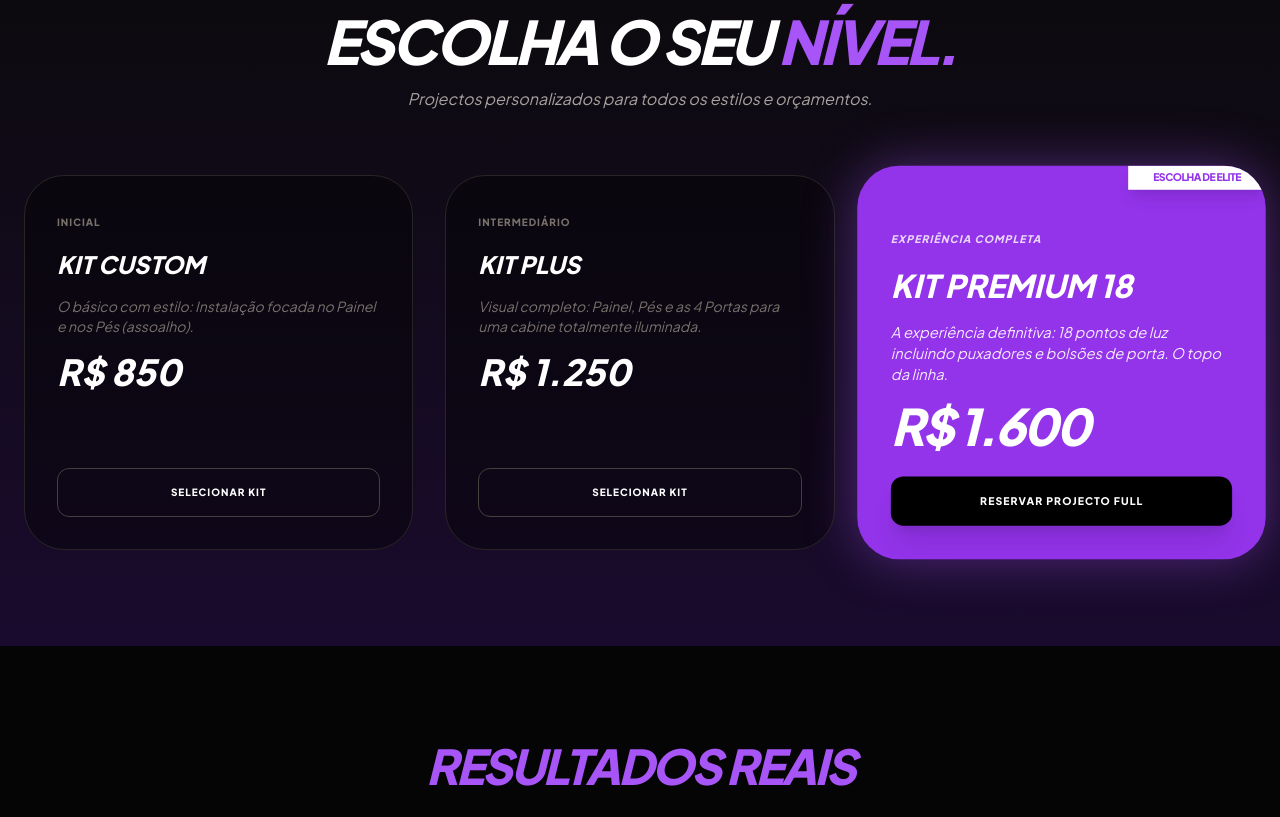
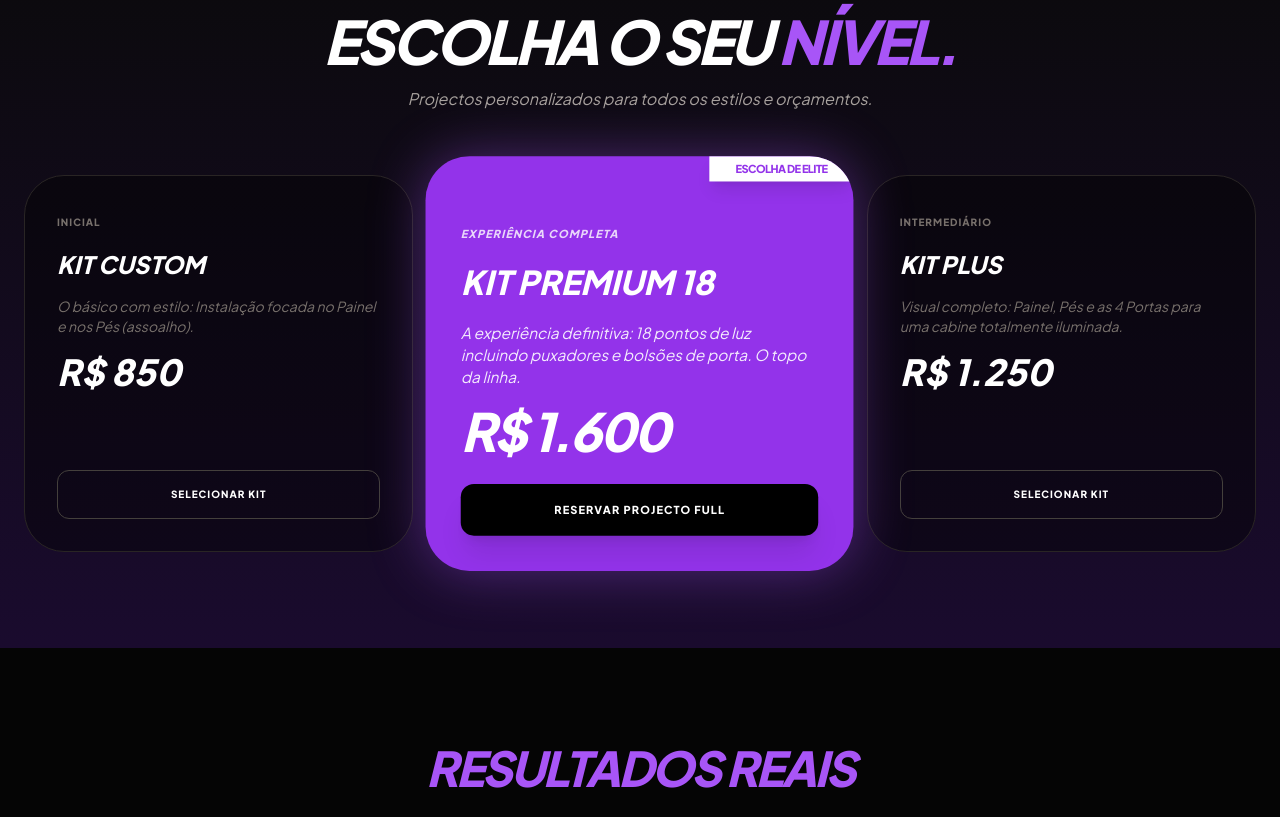
Before and after one commit to Bellopohha/mw-neon, a website: page index.html in a window 1280 px wide. Shown: the part 1645-2462 px from the top of the page. Drawn offline with nearby package versions, Linux system fonts and the light colour scheme.

Commit message:
Update index.html

```diff
--- a/index.html
+++ b/index.html
@@ -118,7 +118,7 @@
         </div>
     </section>
 
-    <!-- Pacotes de Serviço - DESTAQUE NO PREMIUM -->
+    <!-- Pacotes de Serviço - PREMIUM NO CENTRO -->
     <section class="py-24 px-6 bg-cyber">
         <div class="max-w-7xl mx-auto space-y-16">
             <div class="text-center space-y-4">
@@ -127,38 +127,38 @@
             </div>
 
             <div class="grid md:grid-cols-3 gap-8 items-stretch">
-                <!-- Kit Custom -->
-                <div class="bg-black/40 border border-stone-800 p-8 rounded-[2.5rem] space-y-6 flex flex-col justify-between">
+                <!-- Kit Custom (Lado Esquerdo) -->
+                <div class="bg-black/40 border border-stone-800 p-8 rounded-[2.5rem] space-y-6 flex flex-col justify-between md:order-1">
                     <div class="space-y-4">
                         <span class="text-[10px] font-black uppercase tracking-widest text-stone-500">Inicial</span>
                         <h3 class="text-2xl font-black uppercase italic">Kit Custom</h3>
                         <p class="text-sm text-stone-500 italic">O básico com estilo: Instalação focada no Painel e nos Pés (assoalho).</p>
                         <div class="text-4xl font-black italic text-white">R$ 850</div>
                     </div>
-                    <a href="https://wa.me/message/OGFM7AEP7MNSP1?text=Olá! Quero agendar o Kit Custom (Painel e Pés) por R$ 850." class="block text-center border border-stone-700 py-4 rounded-xl font-black uppercase tracking-widest text-[10px] hover:bg-stone-800 transition-all">Selecionar Kit</a>
+                    <a href="https://wa.me/message/OGFM7AEP7MNSP1?text=Olá! Quero agendar o Kit Custom (Painel e Pés) por R$ 850." class="block text-center border border-stone-700 py-4 rounded-xl font-black uppercase tracking-widest text-[10px] hover:bg-stone-800 transition-all text-white">Selecionar Kit</a>
                 </div>
 
-                <!-- Kit Plus -->
-                <div class="bg-black/40 border border-stone-800 p-8 rounded-[2.5rem] space-y-6 flex flex-col justify-between">
+                <!-- Kit Premium 18 Pontos (O DESTAQUE NO CENTRO) -->
+                <div class="bg-purple-600 text-white p-8 rounded-[2.5rem] space-y-6 shadow-[0_0_50px_rgba(168,85,247,0.4)] relative overflow-hidden flex flex-col justify-between transform md:scale-110 z-10 md:order-2">
+                    <div class="absolute top-0 right-0 bg-white text-purple-600 px-6 py-1 font-black text-[10px] uppercase tracking-tighter shadow-lg">Escolha de Elite</div>
+                    <div class="space-y-4">
+                        <span class="text-[10px] font-black uppercase tracking-widest opacity-80 italic">Experiência Completa</span>
+                        <h3 class="text-3xl font-black uppercase italic leading-tight">Kit Premium 18</h3>
+                        <p class="text-sm opacity-90 italic">A experiência definitiva: 18 pontos de luz incluindo puxadores e bolsões de porta. O topo da linha.</p>
+                        <div class="text-5xl font-black italic tracking-tighter">R$ 1.600</div>
+                    </div>
+                    <a href="https://wa.me/message/OGFM7AEP7MNSP1?text=Olá! Quero o Kit Premium completo de 18 pontos por R$ 1.600." class="block text-center bg-black text-white py-4 rounded-xl font-black uppercase tracking-widest text-[10px] hover:scale-105 transition-all shadow-xl">Reservar Projecto Full</a>
+                </div>
+
+                <!-- Kit Plus (Lado Direito) -->
+                <div class="bg-black/40 border border-stone-800 p-8 rounded-[2.5rem] space-y-6 flex flex-col justify-between md:order-3">
                     <div class="space-y-4">
                         <span class="text-[10px] font-black uppercase tracking-widest text-stone-500">Intermediário</span>
                         <h3 class="text-2xl font-black uppercase italic">Kit Plus</h3>
                         <p class="text-sm text-stone-500 italic">Visual completo: Painel, Pés e as 4 Portas para uma cabine totalmente iluminada.</p>
                         <div class="text-4xl font-black italic text-white">R$ 1.250</div>
                     </div>
-                    <a href="https://wa.me/message/OGFM7AEP7MNSP1?text=Olá! Quero agendar o Kit Plus (Painel, Pés e 4 Portas) por R$ 1.250." class="block text-center border border-stone-700 py-4 rounded-xl font-black uppercase tracking-widest text-[10px] hover:bg-stone-800 transition-all">Selecionar Kit</a>
-                </div>
-
-                <!-- Kit Premium 18 Pontos (O DESTAQUE) -->
-                <div class="bg-purple-600 text-white p-8 rounded-[2.5rem] space-y-6 shadow-[0_0_50px_rgba(168,85,247,0.4)] relative overflow-hidden flex flex-col justify-between transform md:scale-105 z-10">
-                    <div class="absolute top-0 right-0 bg-white text-purple-600 px-6 py-1 font-black text-[10px] uppercase tracking-tighter shadow-lg">Escolha de Elite</div>
-                    <div class="space-y-4">
-                        <span class="text-[10px] font-black uppercase tracking-widest opacity-80 italic">Experiência Completa</span>
-                        <h3 class="text-3xl font-black uppercase italic">Kit Premium 18</h3>
-                        <p class="text-sm opacity-90 italic">A experiência definitiva: 18 pontos de luz incluindo puxadores e bolsões de porta. O topo da linha.</p>
-                        <div class="text-5xl font-black italic tracking-tighter">R$ 1.600</div>
-                    </div>
-                    <a href="https://wa.me/message/OGFM7AEP7MNSP1?text=Olá! Quero o Kit Premium completo de 18 pontos por R$ 1.600." class="block text-center bg-black text-white py-4 rounded-xl font-black uppercase tracking-widest text-[10px] hover:scale-105 transition-all shadow-xl">Reservar Projecto Full</a>
+                    <a href="https://wa.me/message/OGFM7AEP7MNSP1?text=Olá! Quero agendar o Kit Plus (Painel, Pés e 4 Portas) por R$ 1.250." class="block text-center border border-stone-700 py-4 rounded-xl font-black uppercase tracking-widest text-[10px] hover:bg-stone-800 transition-all text-white">Selecionar Kit</a>
                 </div>
             </div>
         </div>
```
